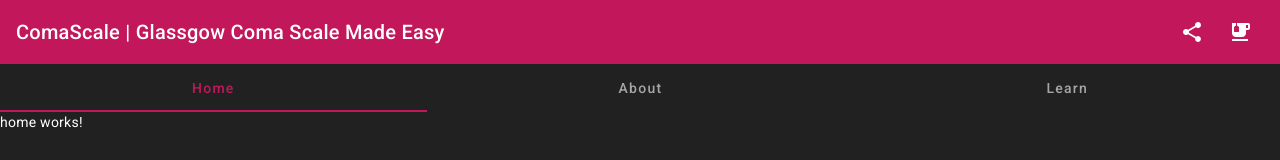
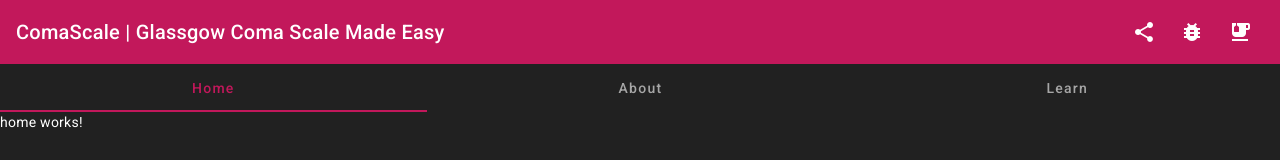
Before and after one commit to JaysPancake/ComaScale, an Angular app: page / in a window 1280 px wide. Shown: the top 160 px of the page. Built offline with nearby package versions, Linux system fonts and the light colour scheme.

Commit message:
Github Stuffs

```diff
--- a/src/app/app.component.html
+++ b/src/app/app.component.html
@@ -4,7 +4,10 @@
   <button matTooltip="Share this page!" mat-icon-button aria-label="A icon-button for donations to the creator.">
     <mat-icon>share</mat-icon>
   </button>
-  <button matTooltip="Consider donating if you like this project!" mat-icon-button aria-label="A icon-button for donations to the creator.">
+  <button matTooltip="Contribute to the project!" mat-icon-button aria-label="A icon-button for donations to the creator.">
+    <mat-icon>bug_report</mat-icon>
+  </button>
+  <button matTooltip="Consider supporting me!" mat-icon-button aria-label="A icon-button for donations to the creator.">
     <mat-icon>emoji_food_beverage</mat-icon>
   </button>
 </mat-toolbar>
```
